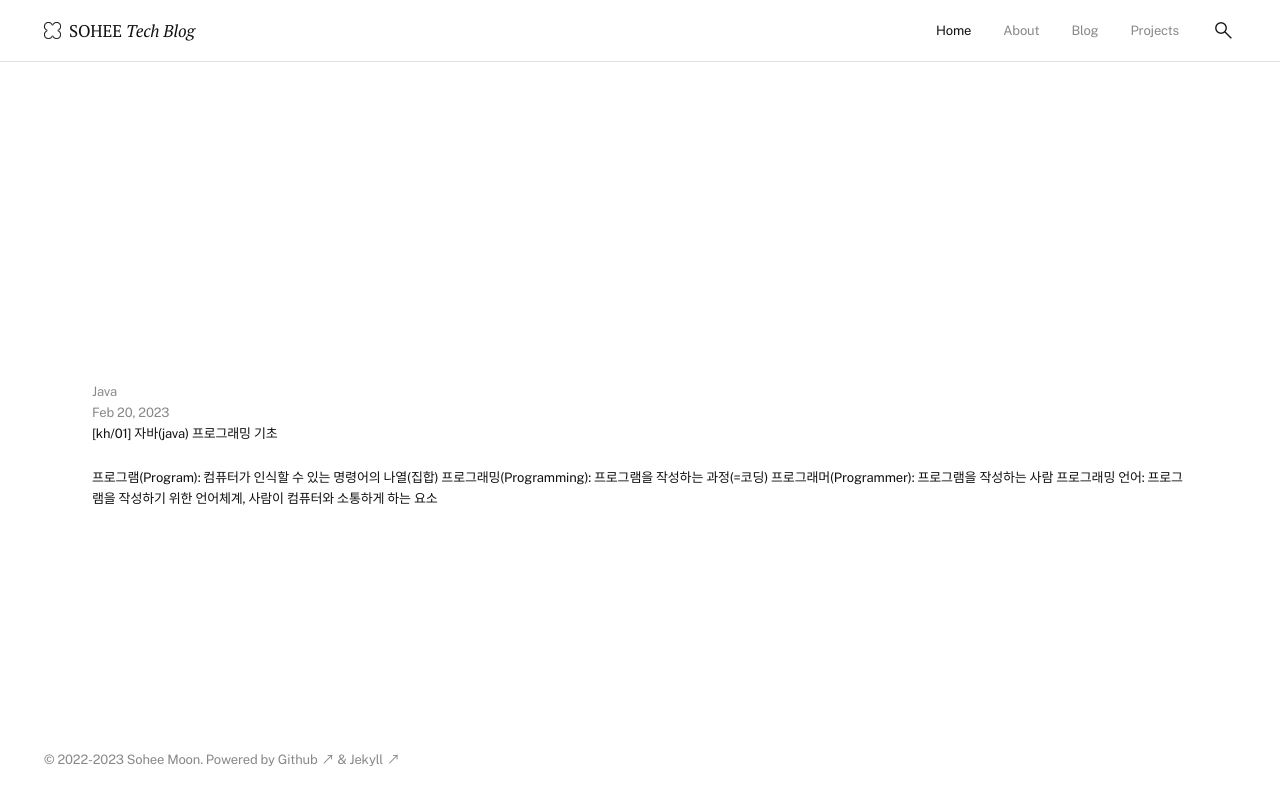
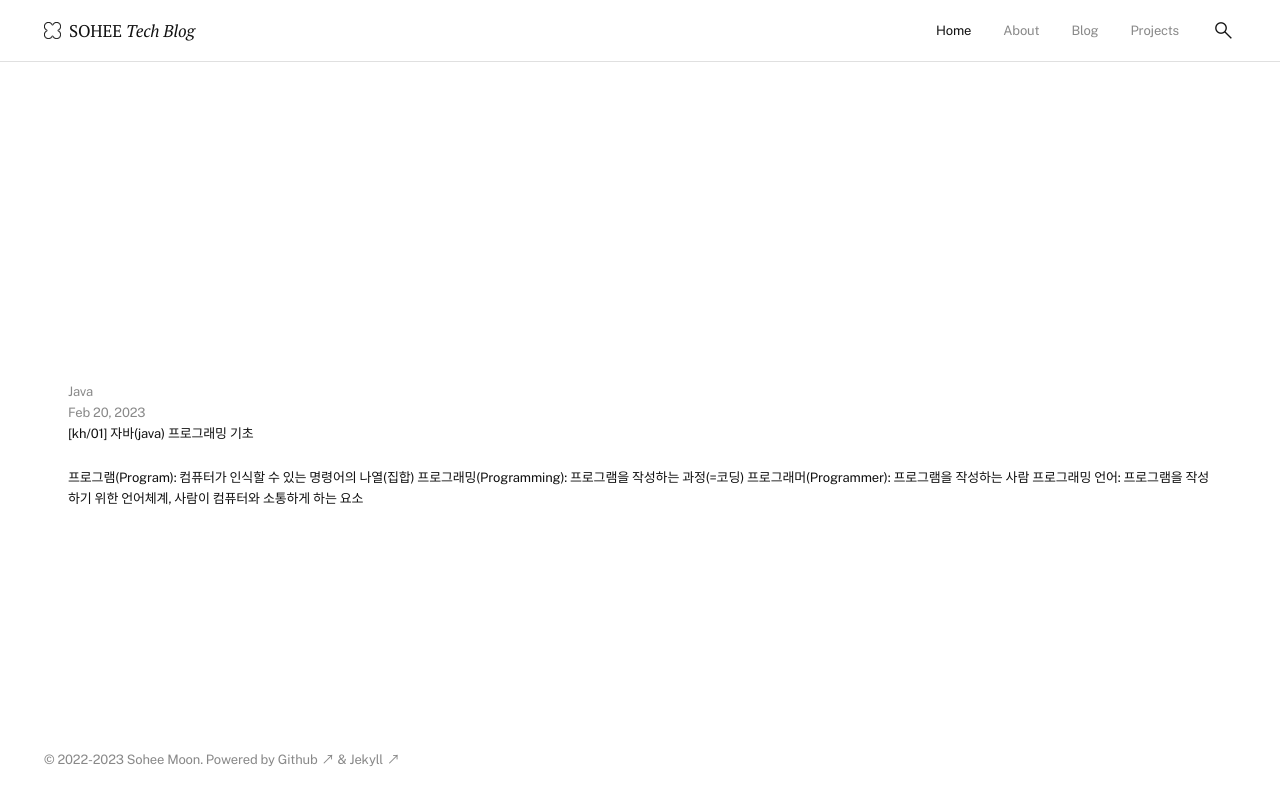
Before and after one commit to soheetech/soheetech.github.io, a Jekyll site: the page built from index.md, in a window 1280 px wide. Shown: the top 806 px of the page. Built offline with Jekyll 4.4.1, drawn with Linux system fonts in a browser that asks for light colours.

Commit message:
Update default.html

```diff
--- a/_layouts/default.html
+++ b/_layouts/default.html
@@ -5,7 +5,7 @@
     <main{% if page.layout == "home" %} id="main"{% endif %} class="page-content" aria-label="Content">
       {%- include header.html -%}
       <section class="container">
-        <article id="contents" class="container">{{ content }}</article>
+        <article>{{ content }}</article>
       </section>
       {%- include footer.html -%}
       <!-- dropdown menu -->
```
